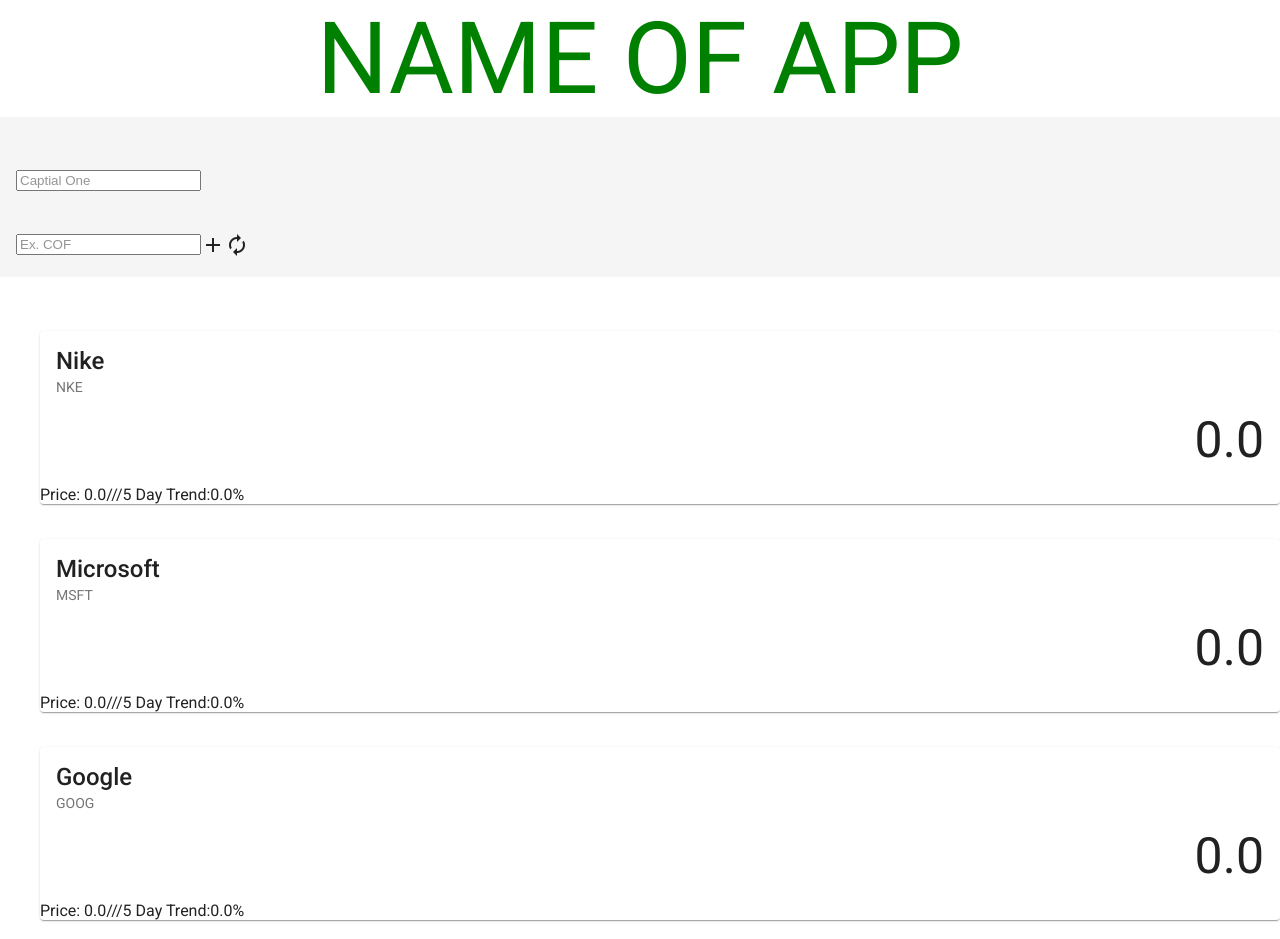
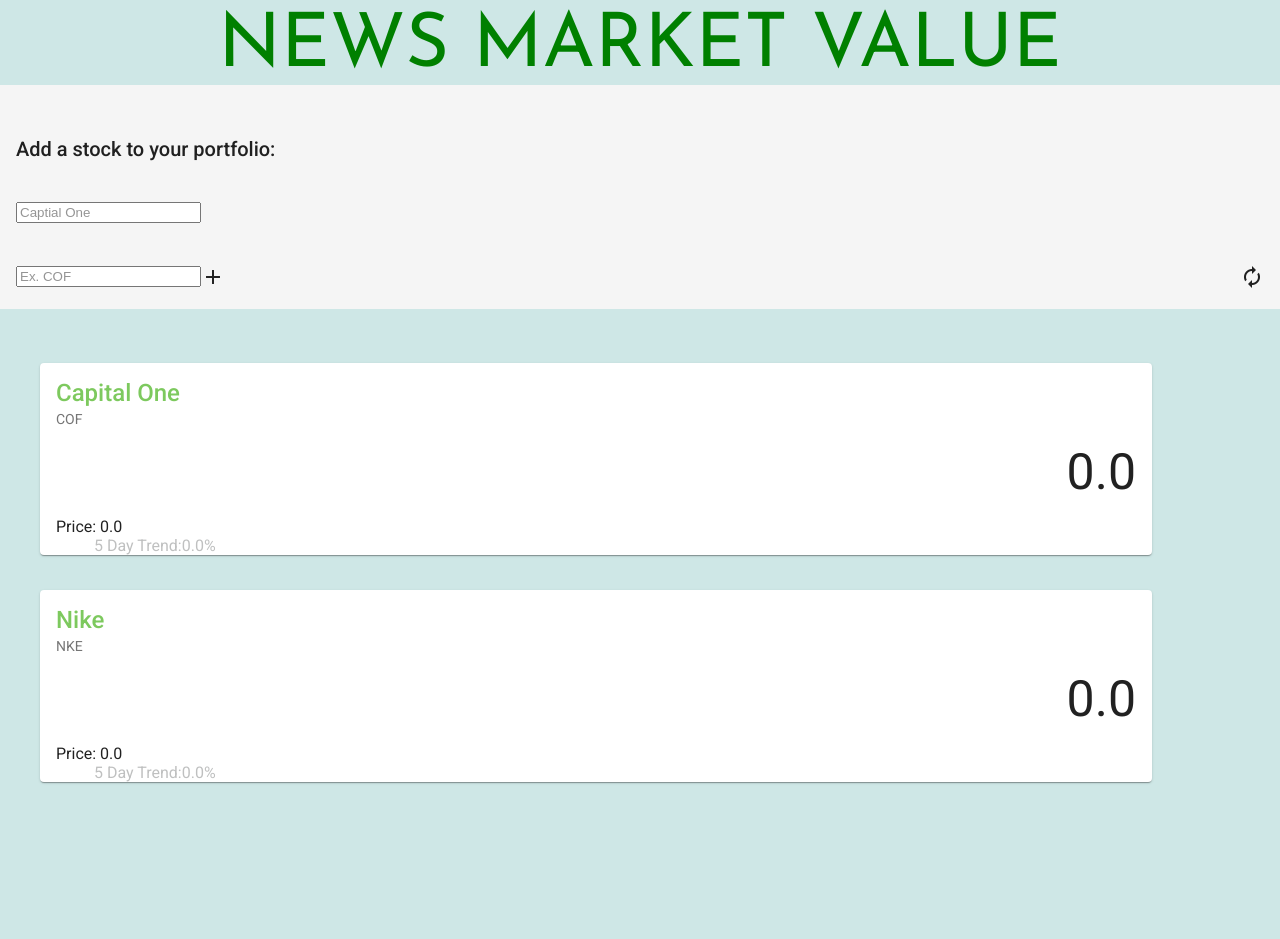
Before and after one commit to tylrg/internshipMachine, an Angular app in the folder front/front-end/: page / in a window 1280 px wide. After the commit the page ends 801 px from the top, so only its background shows below. Built offline with nearby package versions, Linux system fonts and the light colour scheme.

Commit message:
CSS changes to front end

```diff
--- a/front/front-end/src/app/data/data.component.html
+++ b/front/front-end/src/app/data/data.component.html
@@ -8,5 +8,6 @@
   <mat-card-title>{{name}}</mat-card-title>
   <mat-card-subtitle>{{symbol}}</mat-card-subtitle>
   <mat-card-content>{{score}}</mat-card-content>
-  <mat-card-footer>Price: {{price}}///5 Day Trend:{{extra}}%</mat-card-footer>
+  Price: {{price}}
+  <mat-card-footer>5 Day Trend:{{extra}}%</mat-card-footer>
 </mat-card>
--- a/front/front-end/src/app/data/data.component.scss
+++ b/front/front-end/src/app/data/data.component.scss
@@ -2,3 +2,12 @@
   font-size: 50px;
   text-align: right;
 }
+
+mat-card-footer{
+  padding-left: 5%;
+  color: #bfc0c0;
+}
+
+mat-card-title{
+  color: #7dc95e;
+}
--- a/front/front-end/src/app/master/master.component.html
+++ b/front/front-end/src/app/master/master.component.html
@@ -1,6 +1,9 @@
 <div class="header">
-  <div class="logo" (click)="clear()">NAME OF APP</div>
+  <div class="logo" (click)="clear()">NEWS MARKET VALUE</div>
   <mat-toolbar>
+    <mat-toolbar-row>
+      Add a stock to your portfolio:
+    </mat-toolbar-row>
     <mat-toolbar-row>
       <input id="addName" matInput placeholder="Captial One">
     </mat-toolbar-row>
@@ -11,6 +14,7 @@
       </mat-form-field> -->
       <input id="addField" matInput placeholder="Ex. COF">
       <i id="add-button" class="example-icon" class="material-icons" (click)="add()">add</i>
+      <span class="example-spacer"></span>
       <i id="refresh-button" class="example-icon" class="material-icons" (click)="refresh()">autorenew</i>
       <!-- <i id="help-button" class="example-icon" class="material-icons" (click)="help()">help</i>
       <i id="exit-button" class="example-icon" class="material-icons" (click)="exit()">exit_to_app</i> -->
--- a/front/front-end/src/app/master/master.component.scss
+++ b/front/front-end/src/app/master/master.component.scss
@@ -7,7 +7,13 @@
 }
 
 .logo{
-  font-size: 100px;
+  padding-top: 10px;
+  font-size: 75px;
   color: green;
   text-align: center;
+  font-family: 'Josefin Sans', sans-serif;
 }
+
+.stocks{
+  padding-right: 10%;
+}
--- a/front/front-end/src/app/master/master.component.ts
+++ b/front/front-end/src/app/master/master.component.ts
@@ -15,16 +15,17 @@
   }
 
   portfolio = [
-    { "name": "Nike", "symbol": "NKE", "price": "0.0", "score": "0.0", "extra": "0.0", "sentimentAvg": "0.0", "magnitude": "0.0" },
-    { "name": "Microsoft", "symbol": "MSFT", "price": "0.0", "score": "0.0", "extra": "0.0", "sentimentAvg": "0.0", "magnitude": "0.0" },
-    { "name": "Google", "symbol": "GOOG", "price": "0.0", "score": "0.0", "extra": "0.0", "sentimentAvg": "0.0", "magnitude": "0.0" },
+    { "name": "Capital One", "symbol": "COF", "price": "0.0", "score": "0.0", "extra": "0.0", "sentimentAvg": "0.0", "magnitude": "0.0" },
+    { "name": "Nike", "symbol": "NKE", "price": "0.0", "score": "0.0", "extra": "0.0", "sentimentAvg": "0.0", "magnitude": "0.0" }
+    // { "name": "Microsoft", "symbol": "MSFT", "price": "0.0", "score": "0.0", "extra": "0.0", "sentimentAvg": "0.0", "magnitude": "0.0" },
+    // { "name": "Google", "symbol": "GOOG", "price": "0.0", "score": "0.0", "extra": "0.0", "sentimentAvg": "0.0", "magnitude": "0.0" },
   ];
 
   //refreshes the stock data
   refresh() {
     console.log("Refreshing");
     this.updatePrices();
-    this.
+    this.updateSentiment();
     this.calculateMetric();
 
 
@@ -107,7 +108,7 @@
         let sentimentString=result.value;
         let space = sentimentString.indexOf(' ');
         console.log(space);
-        let magnitude = sentimentString.substring(space);
+        let magnitude = sentimentString.substring(space+1);
         sentimentString = sentimentString.substring(0,space);
         console.log("Sentiment: " + sentimentString +" Magnitude:" + magnitude);
         stock.sentimentAvg = sentimentString;
--- a/front/front-end/src/index.html
+++ b/front/front-end/src/index.html
@@ -8,6 +8,7 @@
   <link rel="icon" type="image/x-icon" href="favicon.ico">
   <link href="https://fonts.googleapis.com/css?family=Roboto:300,400,500&display=swap" rel="stylesheet">
   <link href="https://fonts.googleapis.com/icon?family=Material+Icons" rel="stylesheet">
+  <link href="https://fonts.googleapis.com/css?family=Josefin+Sans&display=swap" rel="stylesheet">
 </head>
 <body>
   <app-root></app-root>
--- a/front/front-end/src/styles.scss
+++ b/front/front-end/src/styles.scss
@@ -1,4 +1,8 @@
 /* You can add global styles to this file, and also import other style files */
 
 html, body { height: 100%; }
-body { margin: 0; font-family: Roboto, "Helvetica Neue", sans-serif; }
+body {
+  margin: 0;
+  font-family: Roboto, "Helvetica Neue", sans-serif;
+  background-color: #cee7e6;
+}
```
